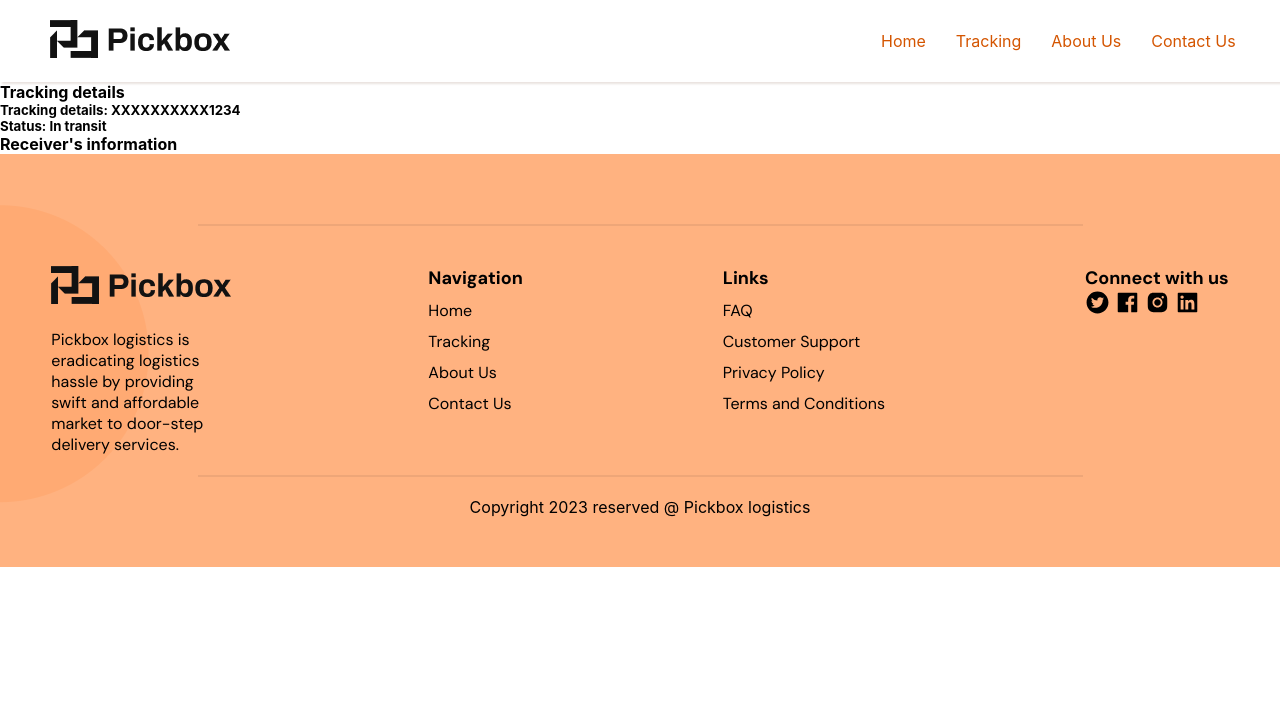
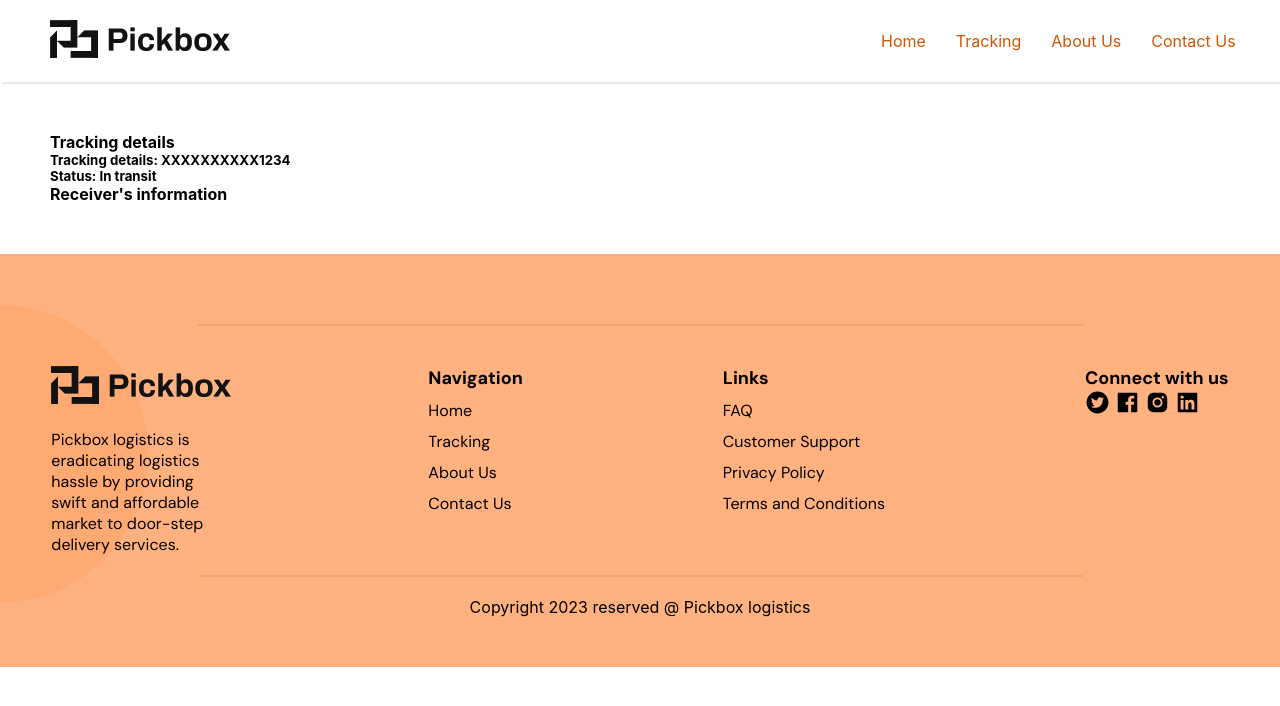
Before and after one commit to Pickbox-Project/Pickbox-frontend, a React (Create React App) app: page /more-details in a window 1280 px wide. Shown: the top 706 px of the page. Built offline with nearby package versions, Linux system fonts and the light colour scheme.

Commit message:
Started styling MoreDetails component

```diff
--- a/src/Components/MoreDetails/MoreDetails.css
+++ b/src/Components/MoreDetails/MoreDetails.css
@@ -0,0 +1,7 @@
+.more-details-container {
+    padding: 50px;
+}
+
+.more-details-info {
+    display: flex;
+}
--- a/src/Components/MoreDetails/MoreDetails.jsx
+++ b/src/Components/MoreDetails/MoreDetails.jsx
@@ -3,7 +3,7 @@ import "./MoreDetails.css";
 
 const MoreDetails = () => {
   return (
-    <div className="more-details-component">
+    <div className="more-details-container">
       <div className="more-details-info">
         <div className="more-details-customer-info">
           <h4>Tracking details</h4>
```
